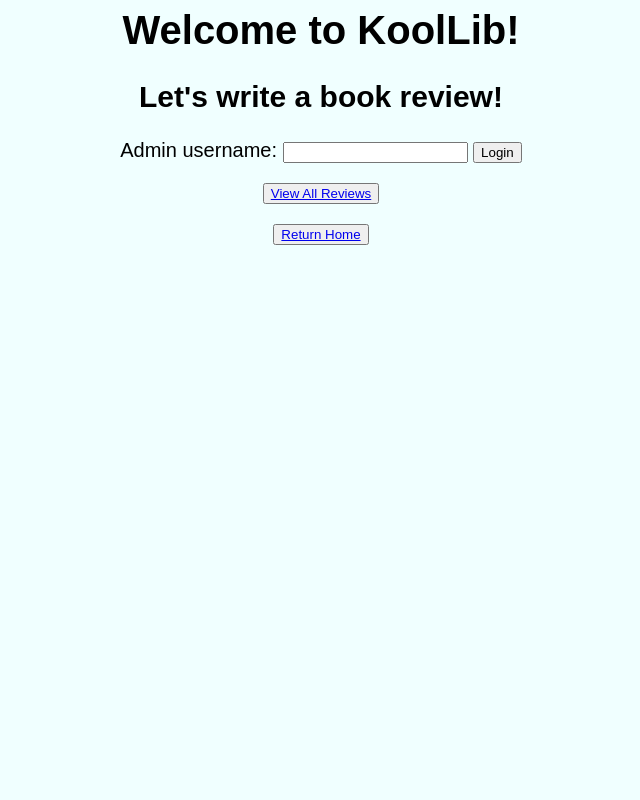
After one commit to sam-braun/CS-4111-1867, a Flask app: template templates/review_delete_login.html in a window 1280 px wide. The commit adds this page. Shown: the whole page, without its empty margins (319-959 px from the left). Run offline with Flask 3, Linux system fonts and the light colour scheme; the template is opened without the code that fills it, so the values that code supplies are empty; parts of the project's set-up code (start-up, migrations or seed data) failed here and were passed over.

Commit message:
can remove reviews

```diff
--- a/server.py
+++ b/server.py
@@ -318,6 +318,37 @@ def review_add_add():
 
     return redirect('/review_all')
 
+@app.route('/review_delete_final', methods=['POST'])
+def review_delete_final():
+    params = {}
+    params['admin_username'] = request.form['admin_username']
+    query = text("SELECT COUNT(*) \
+                  FROM admin \
+                  WHERE username = :admin_username")
+    cursor = g.conn.execute(query, params)
+    if cursor.fetchone()[0] == 0:
+        return redirect('/invalid.html')
+
+    params = {}
+    params["client_username"] = request.form['client_username']
+    params["admin_username"] = request.form['admin_username']
+    params["copy_id"] = request.form['copy_id']
+    params["pub_date"] = request.form['pub_date']
+
+    query = text("DELETE FROM review \
+                  WHERE username = :client_username \
+                    AND copy_id = :copy_id \
+                    AND pub_date = :pub_date")
+    cursor = g.conn.execute(query, params)
+    g.conn.commit()
+
+    return redirect("review.html")
+
+@app.route('/review_delete', methods=['POST'])
+def review_delete():
+    context = dict(client_username = request.form['username'], copy_id = request.form['copy_id'], pub_date = request.form['pub_date'])
+    return render_template("review_delete_login.html", **context)
+
 @app.route('/invalid.html', methods=['GET'])
 def invalid():
     context = dict()
@@ -359,24 +390,28 @@ def review_login():
 
 @app.route('/review_all', methods=['GET'])
 def review_all():
-    query = text("SELECT B.title, R.pub_date, R.text, R.stars, R.username \
+    query = text("SELECT B.title, R.pub_date, R.text, R.stars, R.username, B.copy_id \
                   FROM review R LEFT JOIN book B on B.copy_id = R.copy_id")
     cursor = g.conn.execute(query)
 
     titles = []
     dates = []
+    bigdates = []
     reviews = []
     stars = []
     usernames = []
+    ids = []
     for result in cursor:
         titles.append(result[0])
         dates.append(result[1].strftime("%B %d %Y"))
+        bigdates.append(result[1])
         reviews.append(result[2])
         stars.append(result[3])
         usernames.append(result[4])
+        ids.append(result[5])
     cursor.close()
 
-    context = dict(titles = titles, dates = dates, reviews = reviews, stars = stars, usernames = usernames)
+    context = dict(titles = titles, dates = dates, reviews = reviews, stars = stars, usernames = usernames, ids = ids, bigdates = bigdates)
     return render_template("review.html", **context)
 
 
@@ -388,25 +423,29 @@ def review_query():
 
     params = {}
     params["query_id"] = query_id
-    query = text("SELECT B.title, R.pub_date, R.text, R.stars, R.username \
+    query = text("SELECT B.title, R.pub_date, R.text, R.stars, R.username, B.copy_id \
                   FROM review R LEFT JOIN book B on B.copy_id = R.copy_id \
                   WHERE LOWER(B.title) LIKE " + "CONCAT(CONCAT('%', LOWER(:query_id)), '%')")
     cursor = g.conn.execute(query, params)
 
     titles = []
     dates = []
+    bigdates = []
     reviews = []
     stars = []
     usernames = []
+    ids = []
     for result in cursor:
         titles.append(result[0])
         dates.append(result[1].strftime("%B %d %Y"))
+        bigdates.append(result[1])
         reviews.append(result[2])
         stars.append(result[3])
         usernames.append(result[4])
+        ids.append(result[5])
     cursor.close()
 
-    context = dict(titles = titles, dates = dates, reviews = reviews, stars = stars, usernames = usernames)
+    context = dict(titles = titles, dates = dates, reviews = reviews, stars = stars, usernames = usernames, ids = ids, bigdates = bigdates)
     return render_template("review.html", **context)
 
 
@@ -417,8 +456,10 @@ def review():
     reviews = []
     stars = []
     usernames = []
+    ids = []
+    bigdates = []
 
-    context = dict(titles = titles, dates = dates, reviews = reviews, stars = stars, usernames = usernames)
+    context = dict(titles = titles, dates = dates, reviews = reviews, stars = stars, usernames = usernames, ids = ids, bigdates = bigdates)
     return render_template("review.html", **context)
 
 
--- a/templates/index.html
+++ b/templates/index.html
@@ -15,11 +15,11 @@
 
 	<center><p><h3>You can find any book or library available in KoolLib's database here!</h3></p></center>
 
-	<center><button><a href="book.html"> Search for Book</a><button></center>
+	<center><button><a href="book.html"> Search for Book</a></button></center>
 
 	<p> </p>
 
-	<center><button><a href="library.html"> Search for Library</a><button></center>
+	<center><button><a href="library.html"> Search for Library</a></button></center>
 
 	<center><img src="https://www.misskatecuttables.com/uploads/shopping_cart/10778/large_happy-book.png" alt="Image Description"></center>
 
--- /dev/null
+++ b/templates/review_delete_login.html
@@ -0,0 +1,40 @@
+<html>
+  <style>
+    body{
+      background-color: azure;
+      font-size: 15pt;
+      font-family: arial;
+    }
+    /*table, th, td {
+      border:1px solid black;
+      background-color: white;
+   }*/
+  </style>
+
+  <p> </p>
+  <center><h1><span style="font-family: fantasy">Welcome to KoolLib!</span></h1></center>
+
+<body>
+
+	<center><p><h2><span style="font-family: fantasy">Let's write a book review!</span></h2></p></center>
+
+
+	<form method="POST" action="/review_delete_final">
+		<center><p>
+			<input type = "hidden" name = "client_username" value = "{{client_username}}"/>
+			<input type = "hidden" name = "copy_id" value = "{{copy_id}}"/>
+			<input type = "hidden" name = "pub_date" value = "{{pub_date}}"/>
+			Admin username: <input type="text" name="admin_username" required>
+			<input type="submit" value="Login">
+		</p></center>
+	</form>
+
+	<p> </p>
+	<center><button><a href="/review_all">View All Reviews</a></button></center>
+
+	<p> </p>
+	<center><button><a href="/">Return Home</a></button></center>
+
+</body>
+
+</html>
```
Also changed, not shown: templates/review.html (+7 -18 lines).
